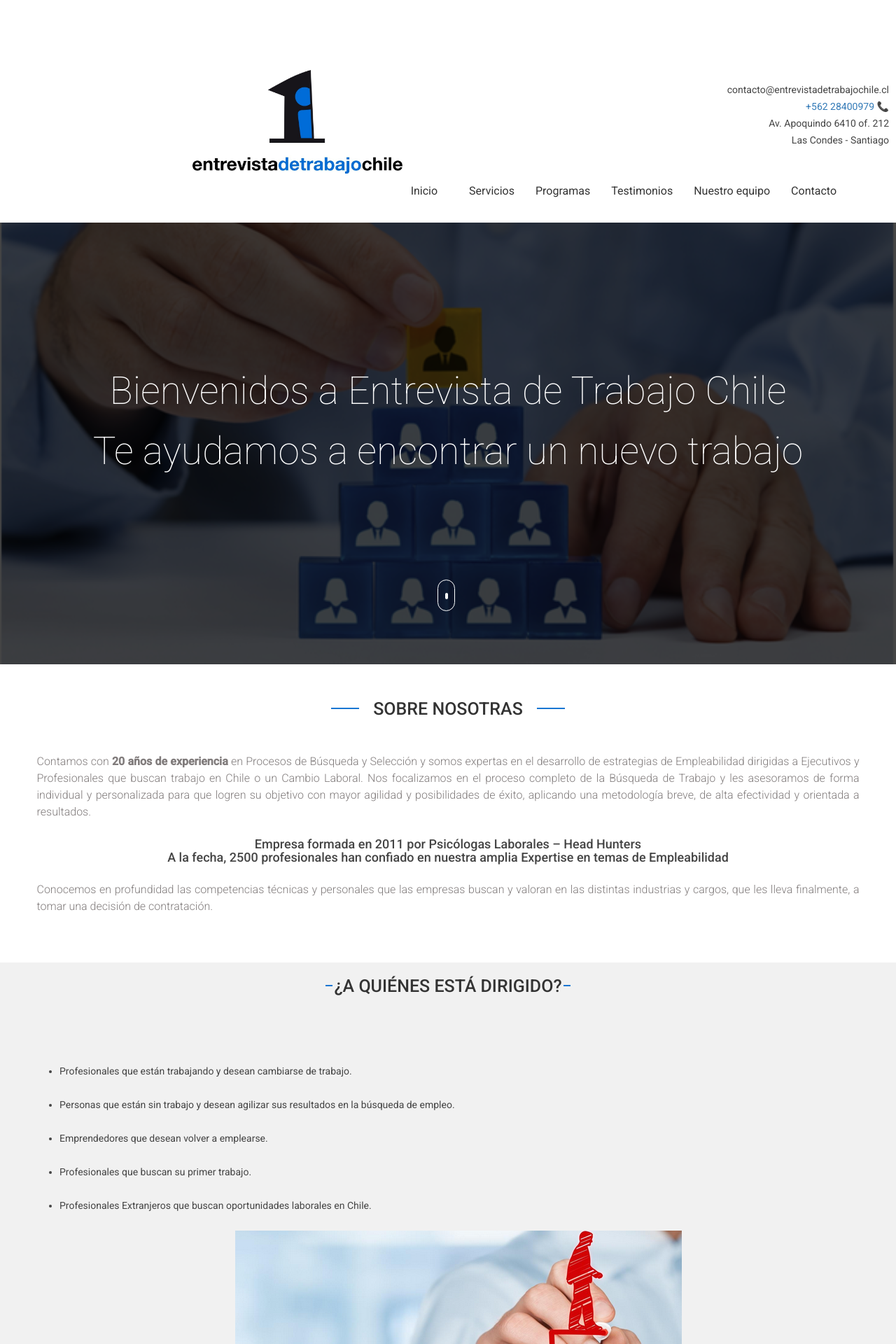
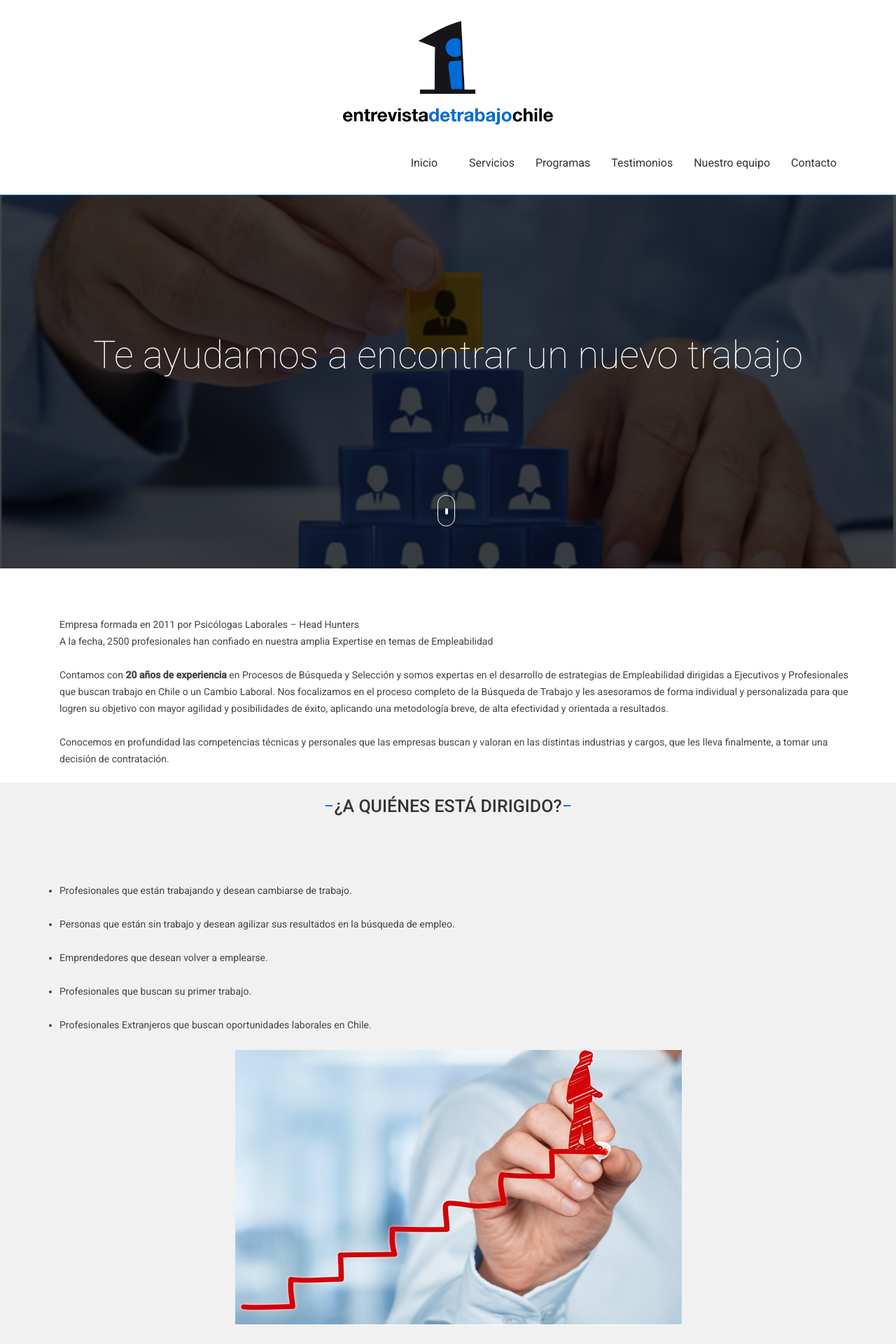
Before and after one commit to Razoxk/entrevistadetrabajochile, a PHP site: page / in a window 1280 px wide. Shown: the top 1920 px of the page at 70% size. Run offline with PHP 8.4, Linux system fonts and the light colour scheme; some libraries are stand-ins or nearby versions.

Commit message:
chupalo rubi

```diff
--- a/css/style.css
+++ b/css/style.css
@@ -278,6 +278,8 @@ a:active {
 header {
   padding: 20px 0;
   background: #fff;
+  border-style: solid;
+  border-bottom-color: #1976d2;
 }
 header .navbar {
   height: auto;
--- a/equipo.php
+++ b/equipo.php
@@ -146,7 +146,7 @@ include ("header.php");
 								<br><br>
 						</div>
 					</div>
-					<div class="col-md-12 col-sm-12 col-xs-12">
+					<div class="col-md-12 col-sm-12 col-xs-12" style="">
 						<div class="block wow fadeInLeft" data-wow-delay=".3s">
 
 
--- a/header.php
+++ b/header.php
@@ -1,13 +1,8 @@
 <table style="width: 100%;" >
 			<tbody>
 			<tr>
-			<td style="width: 574px;"><div align="center" style="margin-top:80px;">
+			<td style="width: 574px;"><div align="center" style="margin-top:10px;margin-bottom:30px;">
 				<img src="img/logo1.jpg" class="img-fluid img-responsive " style="align:center;" alt="Responsive image" height="200" width="300" alt="">
-				</div></td>
-				<td style="width: 290px;padding-top:60px;  text-align:right; padding-right:10px;">contacto@entrevistadetrabajochile.cl<br>
-				<a href="tel:+56228400979"> +562 28400979 📞</a><br>
-				Av. Apoquindo 6410 of. 212 <br>
-				Las Condes - Santiago</td>
-			</tr>
+				</div>
 			</tbody>
 			</table>
--- a/index.php
+++ b/index.php
@@ -65,13 +65,12 @@
         </header>
 
 
-	<div class="wrapper" style="margin-top: 10%;">
+	<div class="wrapper" style="margin-top: 6%;">
 		<section id="banner">
 			<div class="container-fluid">
 				<div class="row">
 					<div class="col-md-12">
 						<div class="block" align="center">
-							<h1 style="color:white;">Bienvenidos a Entrevista de Trabajo Chile </h1>
 							<h1 style="color:white;">Te ayudamos a encontrar un nuevo trabajo</h1>
 						</div>
 					</div>
@@ -81,23 +80,47 @@
 	            <a id="scroll" href="#" class="scroll"></a>
 	        </div>
 		</section>
-		<section id="features" >
-			<div class="container-fluid">
-				<div class="row">
-					<div class="col-md-12">
-						<div class="title" style="margin-top: -50px;">
-							<h2>Sobre Nosotras</h2><br><br>
-							<p class="jus">Contamos con <strong>20 años de experiencia</strong> en Procesos de Búsqueda y Selección y somos expertas en el desarrollo de estrategias de Empleabilidad dirigidas a Ejecutivos y Profesionales que buscan trabajo en Chile o un Cambio Laboral.
+
+		<section id="features" style="margin-top:-8%;">
+				<div class="container">
+					<div class="row">
+						<div class="col-md-12">
+							<div class="block">
+								<div class="container">
+								<div class="title"></div>
+										<p>Empresa formada en 2011 por Psicólogas Laborales – Head Hunters<br>
+										A la fecha, 2500 profesionales han confiado en nuestra amplia Expertise en temas de Empleabilidad
+										</p><br>
+										<p class="jus">
+										<h4 class="hidden">Conocimiento del Mercado:</h4>
+										Contamos con <strong>20 años de experiencia</strong> en Procesos de Búsqueda y Selección y somos expertas en el desarrollo de estrategias de Empleabilidad dirigidas a Ejecutivos y Profesionales que buscan trabajo en Chile o un Cambio Laboral.
 								Nos focalizamos en el proceso completo de la Búsqueda de Trabajo y les asesoramos de forma individual y personalizada para que logren su objetivo con mayor agilidad y posibilidades de éxito, aplicando una metodología breve, de alta efectividad y orientada a resultados.
-								</p><br>
-								<h3 class="">Empresa formada en 2011 por Psicólogas Laborales – Head Hunters<br>
-									A la fecha, 2500 profesionales han confiado en nuestra amplia Expertise en temas de Empleabilidad</h3><br>
-								<p class="jus">Conocemos en profundidad las competencias técnicas y personales que las empresas buscan y valoran en las distintas industrias y cargos, que les lleva finalmente, a tomar una decisión de contratación.</p><BR></BR>
+										</p><br>
+										<p class="jus">
+										<h4 class="hidden">Metodología:</h4>
+										Conocemos en profundidad las competencias técnicas y personales que las empresas buscan y valoran en las distintas industrias y cargos, que les lleva finalmente, a tomar una decisión de contratación.
+										</p><br>
+								</div>
+
+							</div>
 						</div>
 					</div>
 				</div>
-			</div>
-		</section>
+			</section><br><br>
+
+
+
+
+
+
+
+
+
+
+
+
+
+
 		<div class="scrolldown">
 	            <a id="scroll" href="#features" class="scroll"></a>
 	        </div>
--- a/navbar.php
+++ b/navbar.php
@@ -2,7 +2,7 @@
 			    <!-- main nav  -->
 
 
-                <nav class="collapse  navbar-collapse navbar-right"  role="navigation">
+                <nav class="collapse  navbar-collapse navbar-right"  role="navigation" style="">
                     <ul id="nav" class="nav navbar-nav menu">
                         <li><a href="index.php">Inicio</a></li>
                         <ul id="nav" class="nav navbar-nav menu1">
--- a/programa.php
+++ b/programa.php
@@ -107,7 +107,7 @@ include ("header.php");
                                                                                                                                   Plan de Búsqueda de Trabajo. Entrenamiento en Linkedin<br>
                                                                                                                                   (3 sesiones - Duración Total: 5hrs.) <br>
                                                                                                                                 </h4></div>
-                  <div class="col-md-6"style="margin:auto;"><h2 style="color:#d32f2f;-webkit-text-stroke: 0.4px white;"> <br> Programa Integral</h2><br><h4 class="jus" style="text-align:center;color:white;">Preparación Entrevista de Trabajo +  <br>
+                  <div class="col-md-6"style="margin:auto;"><h2 style="color:#800040;"> <br> Programa Integral</h2><br><h4 class="jus" style="text-align:center;color:white;">Preparación Entrevista de Trabajo +  <br>
                                                                                                                                  Diseño de CV + Evaluación Psicológica con Test +<br>
                                                                                                                                   Plan de Búsqueda de Trabajo. Entrenamiento en Linkedin.<br>
                                                                                                                                  (3 sesiones - Duración Total: 6hrs.) <br>
--- a/testimonio.php
+++ b/testimonio.php
@@ -140,7 +140,7 @@ include ("header.php");
 			<div class="container">
 				<div class="row">
 					<div class="title">
-						<h2>TESTIMONIOS</h2>
+						<h2 class="hidden">TESTIMONIOS</h2>
 					</div>
 					<div class="col col-md-6">
 						<div class="media wow fadeInLeft" data-wow-delay=".3s">
```
